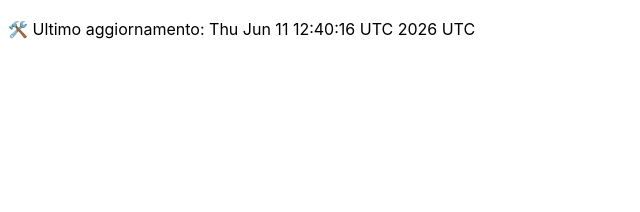
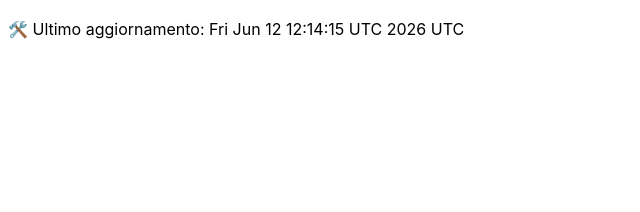
Before and after one commit to DanteTrb/DanteTrb.github.io, a Jekyll site: the page built from badges.md, in a window 1280 px wide. Shown: the top 212 px of the page, without its empty margins (0-640 px from the left). Built offline with Jekyll 4.4.1, drawn with Linux system fonts in a browser that asks for light colours; our own code applies the rules of GitHub Pages for plain Markdown files.

Commit message:
🛠️ Aggiornamento automatico badge

```diff
--- a/badges.md
+++ b/badges.md
@@ -1 +1 @@
-🛠️ Ultimo aggiornamento: Thu Jun 11 12:40:16 UTC 2026 UTC
+🛠️ Ultimo aggiornamento: Fri Jun 12 12:14:15 UTC 2026 UTC
```
